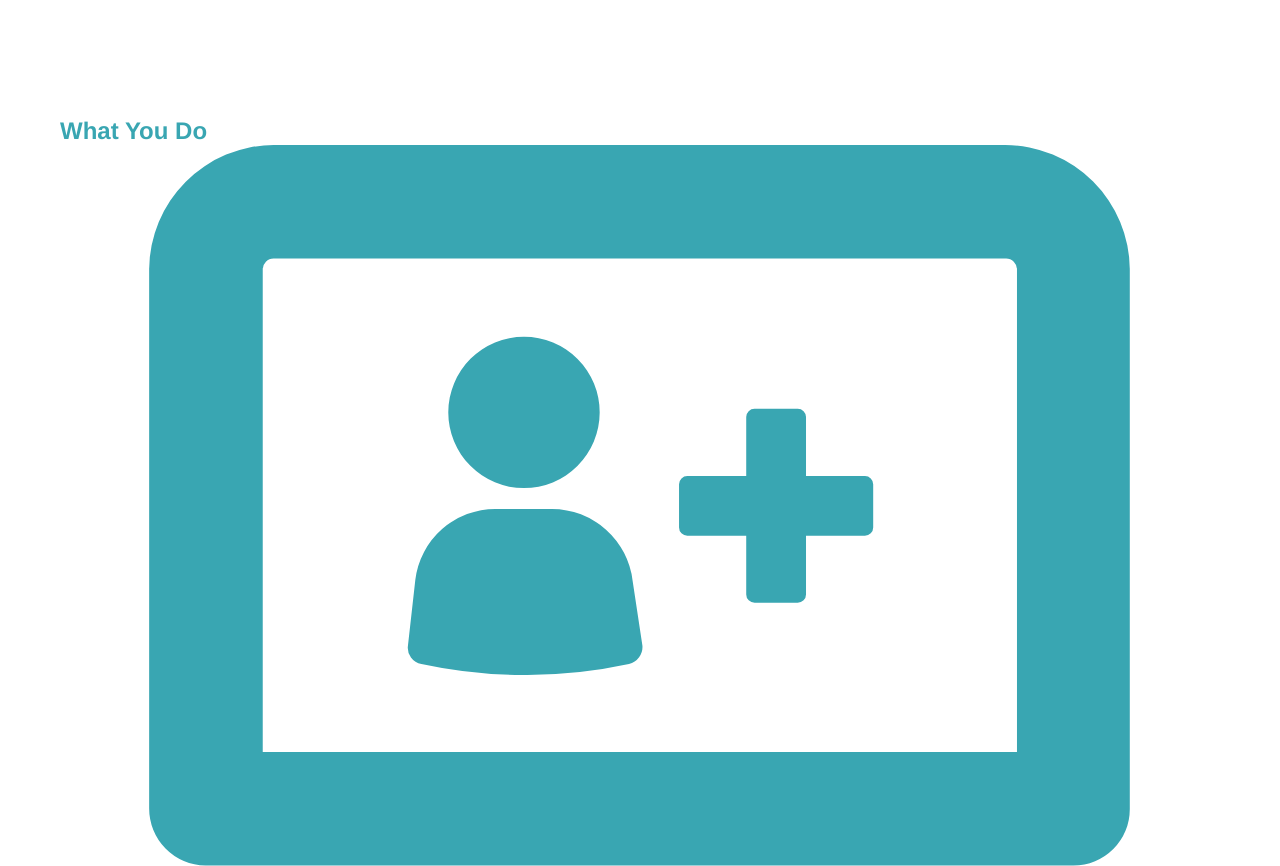
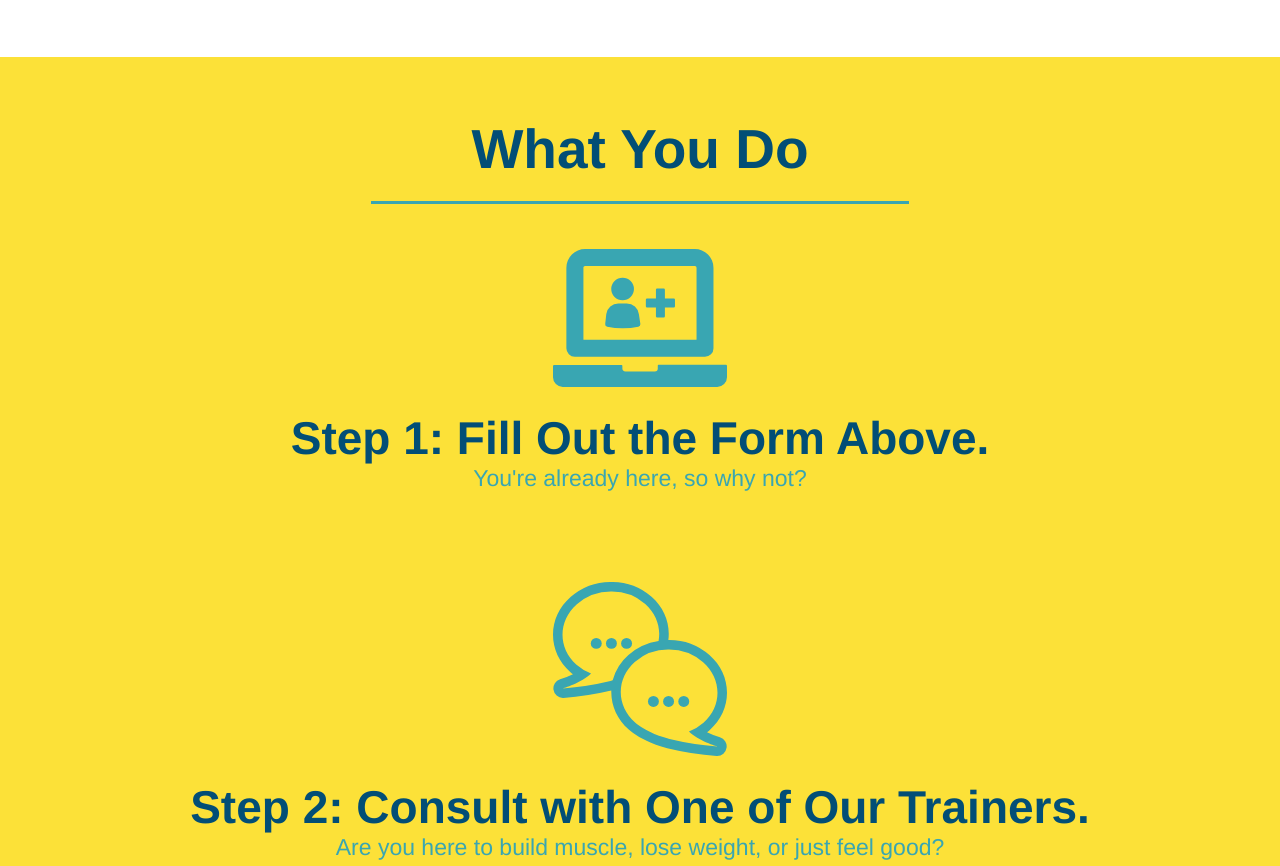
Before and after one commit to steepllama/run-buddy, a plain HTML site: page index.html in a window 1280 px wide. Shown: the part 1003-1869 px from the top of the page. Drawn offline with Linux system fonts and the light colour scheme.

Commit message:
shrunk pictures in step div

```diff
--- a/assets/css/style.css
+++ b/assets/css/style.css
@@ -104,15 +104,6 @@ section {
 .intro {
   text-align: center;
 }
-.intro h2 {
-  font-size: 55px;
-  color: #024e76;
-  margin-bottom: 35px;
-  padding: 0 100px 20px 100px;
-  border-bottom: 3px solid;
-  border-color: #fce138;
-  display: inline-block;
-}
 .intro p {
   line-height: 1.7;
   color: #39a6b2;
@@ -120,3 +111,37 @@ section {
   font-size: 20px;
   margin: 0 auto;
 }
+.steps {
+  text-align: center;
+  background: #fce138;
+}
+.section-title {
+  font-size: 55px;
+  color: #024e76;
+  margin-bottom: 35px;
+  padding: 0 100px 20px 100px;
+  display: inline-block;
+  border-bottom: 3px solid;
+}
+.primary-border {
+  border-color: #fce138;
+}
+.secondary-border {
+  border-color: #39a6b2;
+}
+.steps div {
+  margin-bottom: 80px;
+}
+.steps img {
+  width: 15%;
+  margin: 10px 0;
+}
+.steps h3 {
+  color: #024e76;
+  font-size: 46px;
+  margin-top: 10px;
+}
+.steps p {
+  color: #39a6b2;
+  font-size: 23px;
+}
--- a/index.html
+++ b/index.html
@@ -64,8 +64,8 @@
     </section>
 <!-- End Hero -->
     <!-- "what we do" section -->
-    <section class="intro">
-        <h2 id="what-we-do">What We Do</h2>
+    <section id="what-we-do" class="intro">
+        <h2 class="section-title primary-border">What We Do</h2>
         <p>
             butcher selfies chambray shabby chic gentrify readymade yr Echo Park XOXO Tumblr normcore Banksy direct trade Blue Bottle chillwave you probably haven't heard of them single-origin coffee Vice fanny pack fixie Odd Future Austin fingerstache pickled twee synth Wes Anderson Thundercats viral bitters flannel meggings narwhal Marfa Schlitz sustainable Intelligentsia umami
             deep v craft
@@ -73,8 +73,8 @@
     </section>
 
     <!-- "what you do" section -->
-    <section>
-        <h2 id="what-you-do">What You Do</h2>
+    <section id="what-you-do" class="steps">
+        <h2 class="section-title secondary-border">What You Do</h2>
 
         <div>
             <!-- Insert image for step 1 -->
```
Also changed, not shown: 2 other files.
